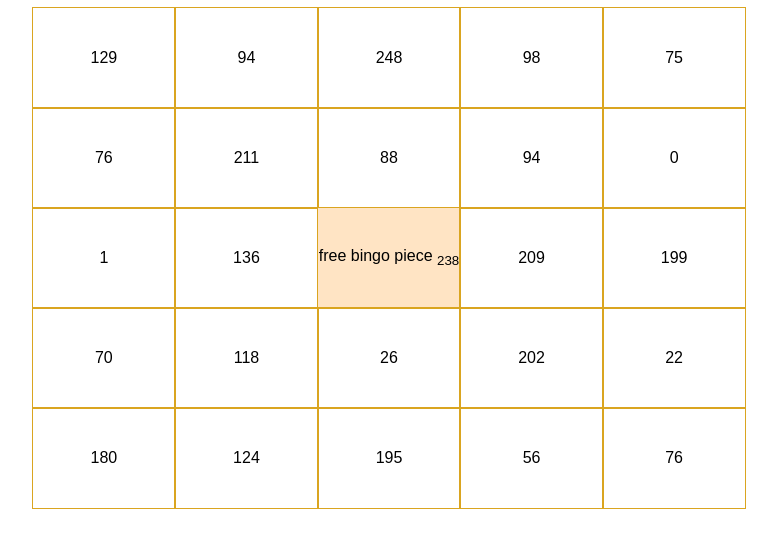
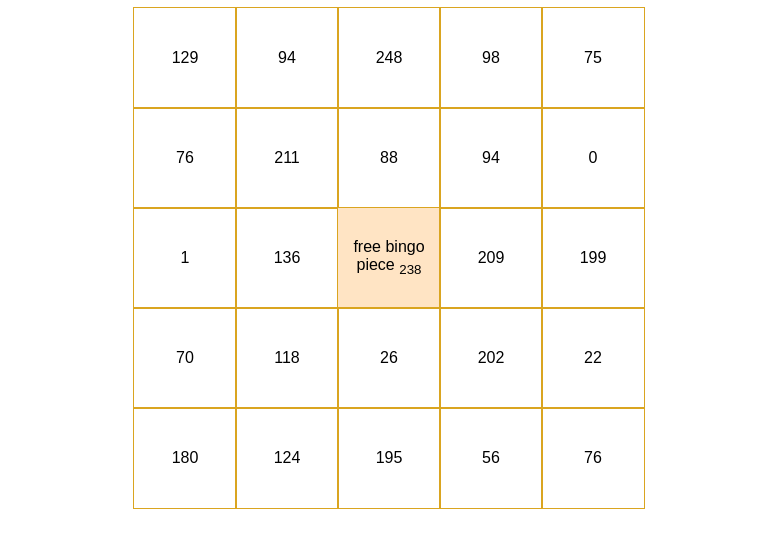
Before and after one commit to toreylittlefield/react-ts-bingo-prototype, a React (Create React App) app: page / in a window 1280 px wide. Shown: the top 548 px of the page, without its empty margins (251-1028 px from the left). Built offline with nearby package versions, Linux system fonts and the light colour scheme.

Commit message:
add basic styles

```diff
--- a/src/styles.css
+++ b/src/styles.css
@@ -1,15 +1,27 @@
 .App {
   font-family: sans-serif;
   text-align: center;
-  min-height: 100vh;
-  display: grid;
-  place-self: center;
+  min-height: 90vh;
+  display: flex;
+  justify-content: center;
+  flex-wrap: wrap;
+}
+
+.boards-container {
+  max-width: 1600px;
+  padding: 22px;
+  display: flex;
+  justify-content: center;
+  max-height: 90vh;
+  flex-wrap: wrap;
+  flex-direction: row;
+  gap: 5rem;
 }
 
 .bingo-board {
   display: grid;
   place-items: center;
-  grid-template-columns: repeat(5, 1fr);
+  grid-template-columns: repeat(5, minmax(50px, 1fr));
   grid-template-rows: repeat(5, 100px);
 }
 
@@ -19,6 +31,8 @@
   height: 100%;
   display: grid;
   place-items: center;
+  max-width: 350px;
+  aspect-ratio: 1/1;
 }
 
 .dragging {
```
